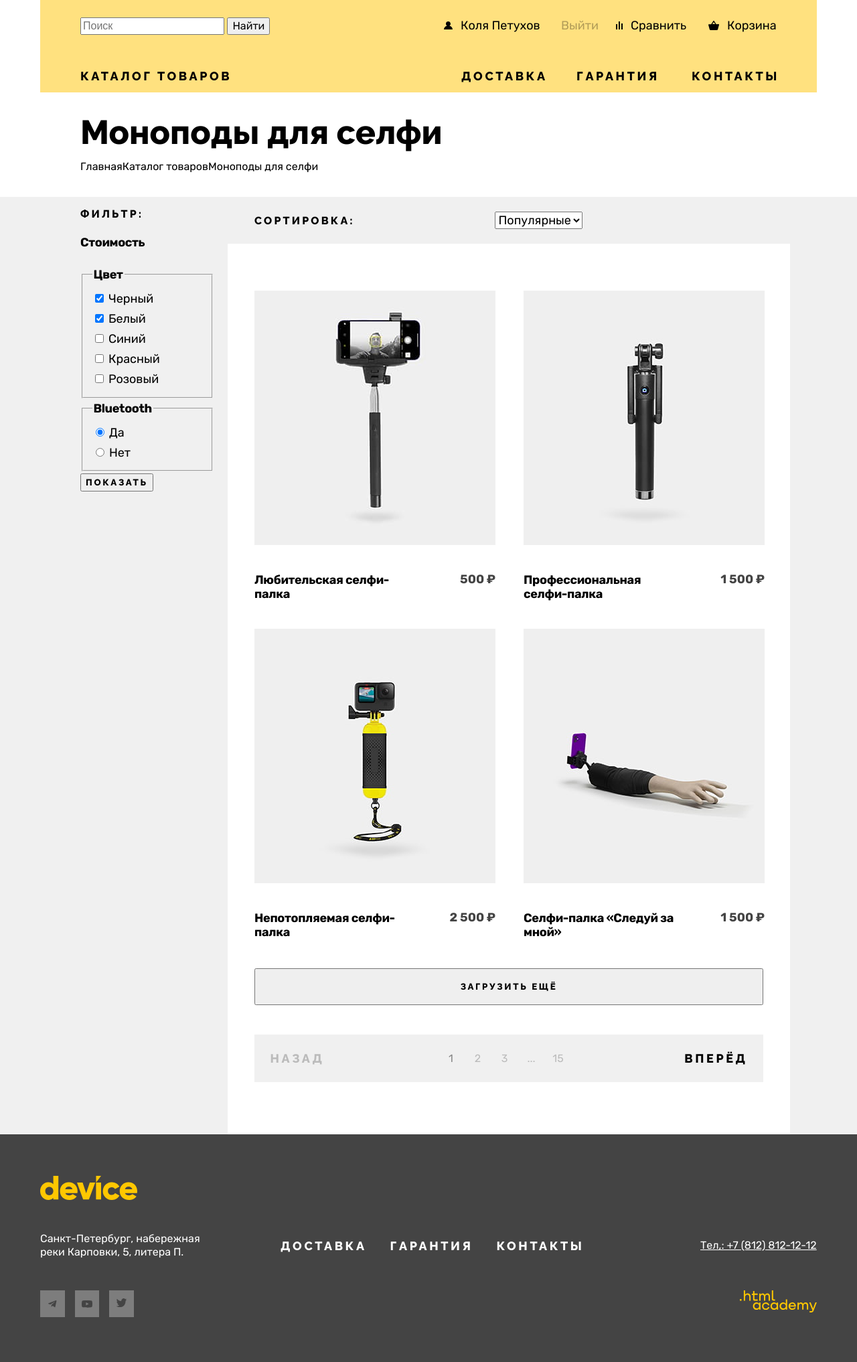
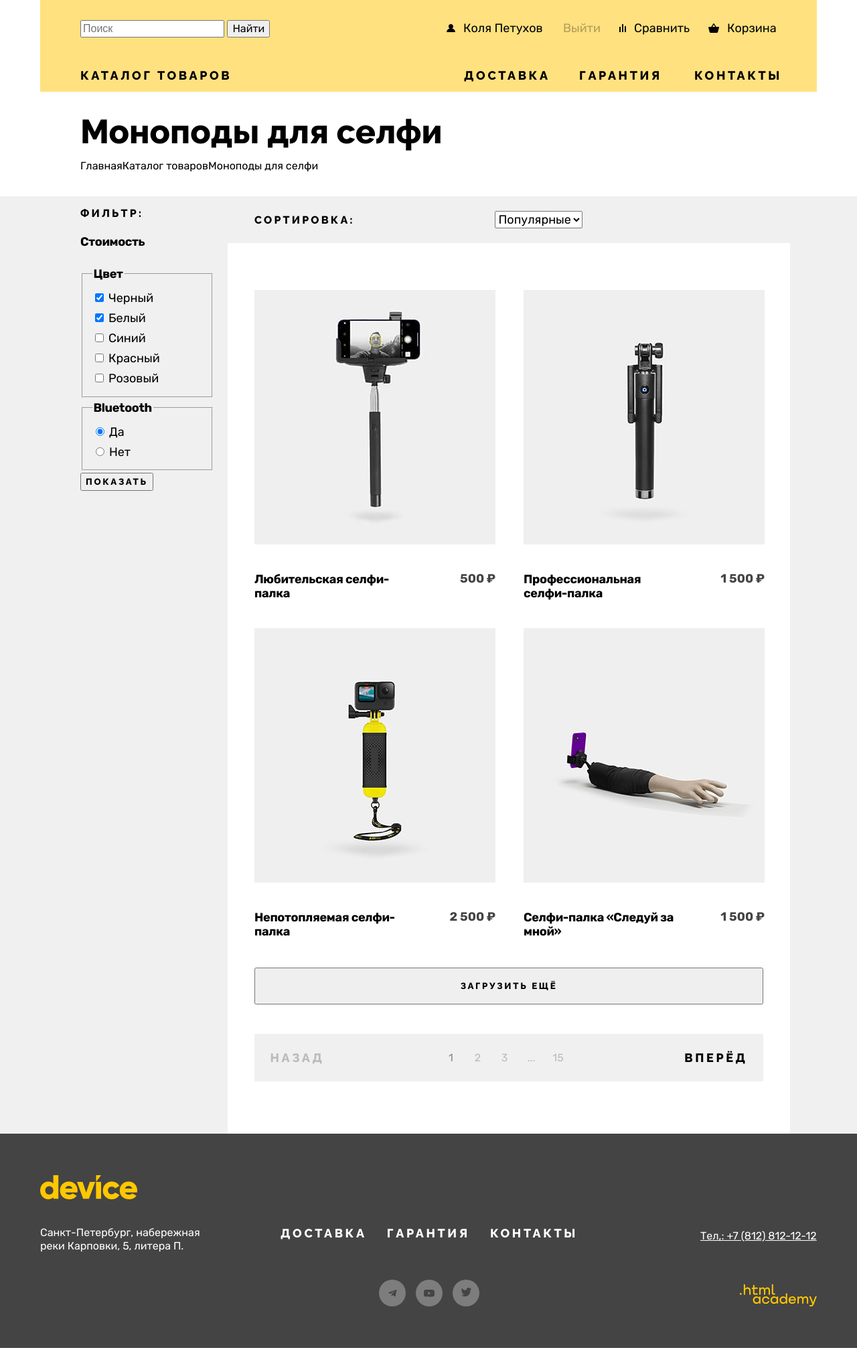
Before and after one commit to mis3rably/1976751-device-35, a plain HTML site: page catalog.html in a window 1280 px wide. Shown: the part 53-2087 px from the top of the page at 67% size. After the commit the page ends 2066 px from the top, so only its background shows below. Drawn offline with Linux system fonts and the light colour scheme.

Commit message:
Изменена реализация хэдера и футера с флексов на гриды

```diff
--- a/catalog.html
+++ b/catalog.html
@@ -12,25 +12,21 @@
 
    <body>
       <div class="main-container">
-         <header class="main-header flex">
-            <div class="main-header-container">
-               <div class="main-header-logo">
+         <header class="main-header">
+            <div class="header-container">
                <h1 class="visually-hidden">Интернет-магазин «Девайс».</h1>
-                  <a href="index.html" class="main-header-logo-link">
+               <a href="#" class="main-header-logo-link">
                   <img src="images/logos/header-logo.svg" width="145" height="36" alt="Логотип «Девайс».">
                </a>
-               </div>
-               <nav class="main-header-navigation">
-                  <ul class="main-header-navigation-list list flex">
-                     <li class="main-header-navigation-item flex">
                <form class="navigation-search-form" action="https://echo.htmlacademy.ru/" method="post">
                   <input type="text" name="search-form" placeholder="Поиск">
                   <button class="search-button" type="submit">Найти</button>
                </form>
-                     </li>
-                     <li class="main-header-navigation-item flex"> <img class="main-header-navigation-link-login-icon"
-                           src="images/login.svg" alt="" width="13" height="12"><a href="#"
-                           class="main-header-navigation-link">Коля Петухов</a> <a
+               <nav class="main-header-navigation">
+                  <ul class="main-header-navigation-list list flex">
+                     <li class="main-header-navigation-item main-header-navigation-item-login flex"> <img
+                           class="main-header-navigation-link-login-icon" src="images/login.svg" alt="" width="13"
+                           height="12"><a href="#" class="main-header-navigation-link">Коля Петухов</a> <a
                            class="main-header-navigation-link log-out">Выйти</a></li>
                      <li class="main-header-navigation-item flex"> <img
                            class="main-header-navigation-link-login-compare-icon" src="images/compare.svg" alt=""
@@ -41,9 +37,12 @@
                      </li>
                   </ul>
                </nav>
+               <div class="main-header-navigation-menu-catalog flex">
+                  <a href="catalog.html" class="main-header-page-navigation-link">
+                     Каталог товаров
+                  </a>
+               </div>
                <nav class="main-header-page-navigation flex">
-                  <div class="main-header-page-navigation-item-catalog flex"><a href="catalog.html"
-                        class="main-header-page-navigation-link">Каталог товаров</a></div>
                   <ul class="main-header-page-navigation-list flex">
                      <li class="main-header-page-navigation-item"><a href="#"
                            class="main-header-page-navigation-link">Доставка</a></li>
@@ -223,23 +222,21 @@
             </section>
          </main>
          <footer class="main-footer">
-            <div class="footer-container flex">
-               <a href="index.html" class="main-footer-logo-link">
+            <div class="footer-container">
                <img src="images/logos/footer-logo.svg" alt="Логотип сайта в подвале страницы." class="footer-logo"
                   width="145" height="36">
-               </a>
-               <nav class="footer-navigation-address-links flex">
                <address class="main-footer-address">Санкт-Петербург, набережная
                   реки Карповки, 5, литера П.
                </address>
+               <nav class="footer-navigation-address-links">
                   <ul class="main-footer-list list flex">
                      <li class="main-footer-list-item">Доставка</li>
                      <li class="main-footer-list-item">Гарантия</li>
                      <li class="main-footer-list-item">Контакты</li>
                   </ul>
+               </nav>
                <address class="main-footer-phone-number"><a href="tel:+78128121212">Тел,: +7 (812) 812-12-12</a>
                </address>
-               </nav>
                <nav class="main-footer-social-links flex">
                   <ul class="social-links-list list flex">
                      <li class="social-links-list-item flex">
@@ -258,9 +255,9 @@
                               class="social-links-list-item-img" width="15" height="14"></a>
                      </li>
                   </ul>
+               </nav>
                <a href="https://htmlacademy.ru/" class="htmlacademy-logo-link"><img class="htmlacademy-logo"
                      src="images/logos/htmlacademy-logo.svg" alt="Логотип HTMLAcademy." width="115" height="33"></a>
-               </nav>
             </div>
          </footer>
       </div>
--- a/styles/styles.css
+++ b/styles/styles.css
@@ -54,7 +54,16 @@ body {
 }
 
 .main-header {
-	background-color: #FFE17F;
+	width: 1160px;
+	margin: 20px auto 0;
+	background-image: linear-gradient(180deg, #fff 20px, #FFE17F 20px);
+}
+
+.header-container {
+	display: grid;
+	grid-template-columns: 517px 497px;
+	gap: 30px;
+	padding: 0 60px;
 }
 
 .navigation-search-form input {
@@ -89,6 +98,13 @@ body {
 .main-header-page-navigation-link {
 	text-decoration: none;
 	color: #000000;
+	font-family: "Raleway", sans-serif;
+	font-style: normal;
+	font-weight: 800;
+	font-size: 18px;
+	line-height: 21px;
+	letter-spacing: 0.2em;
+	text-transform: uppercase;
 }
 
 .title {
@@ -235,6 +251,7 @@ body {
 	line-height: 20px;
 	font-style: normal;
 	width: 239px;
+	grid-column: 1 / 2;
 }
 
 .main-footer-list-item {
@@ -348,12 +365,14 @@ body {
 .footer-container {
 	width: 1160px;
 	margin: 0 auto;
-	flex-direction: column;
-	flex-grow: 1;
+	padding: 62px 0;
+	display: grid;
+	gap: 40px 119px;
+	grid-template-columns: 240px 444px 238px;
 }
 
 .footer-logo {
-	margin-top: 62px;
+	grid-column: 1 / 2;
 }
 
 .footer-navigation-item-address {
@@ -409,9 +428,8 @@ body {
 }
 
 .nuances {
-	margin-top: 70px;
-	padding: 73px 0 0;
-	height: 319px;
+	margin-top: 84px;
+	padding: 73px 0 145px;
 	background-image: linear-gradient(180deg, #FFFFFF 102px, #F0F0F0 102px 113px);
 }
 
@@ -511,15 +529,9 @@ body {
 	margin-left: 40px;
 }
 
-.main-header {
-	width: 1160px;
-	margin: 40px auto 0;
-	flex-direction: column;
-}
-
 .main-header-logo-link {
 	text-decoration: none;
-	margin-top: -20px;
+	justify-self: start;
 }
 
 .main-header-logo {
@@ -530,30 +542,27 @@ body {
 	flex-wrap: wrap;
 }
 
+.main-header-navigation-item-login {
+	width: 230px;
+}
+
 .main-header-container {
 	padding: 0 60px;
 	min-width: 1160px;
 	box-sizing: border-box;
 }
 
-.main-header-navigation-item:nth-child(2) {
-	margin: 0 26px;
-	width: 231px;
-}
-
-.main-header-navigation-item:last-child {
-	margin-left: 33px;
-}
-
 .navigation-search-form {
 	width: 517px;
+	grid-column: 1 / 2;
 }
 
 .main-header-page-navigation-list {
-	justify-content: space-between;
 	align-items: center;
+	flex-wrap: wrap;
 	padding: 0;
 	margin: 0;
+	gap: 10px 45px;
 }
 
 .main-header-navigation-item:nth-child(3) {
@@ -625,14 +634,9 @@ body {
 	margin: 0 40px 78px;
 }
 
-.main-header-navigation {
-	margin-top: 26px;
-	height: 40px;
-}
-
 .main-header-page-navigation {
-	margin-top: 25px;
-	flex-wrap: wrap;
+	justify-content: flex-end;
+	align-self: center;
 }
 
 .main-header-navigation-item {
@@ -651,10 +655,6 @@ body {
 	width: 293px;
 	height: 50px;
 	align-items: center;
-}
-
-.main-header-page-navigation-item:not(:last-child) {
-	margin-right: 45px;
 }
 
 .product-feature {
@@ -744,16 +744,9 @@ body {
 	padding-bottom: 62px;
 }
 
-.main-footer-list {
-	margin-left: 120px;
-}
-
-.main-footer-list-item:not(:first-child) {
-	margin-left: 35px;
-}
-
 .social-links-list-item {
 	background-color: rgba(255, 255, 255, 0.3);
+	border-radius: 50%;
 	width: 40px;
 	height: 40px;
 	justify-content: center;
@@ -761,25 +754,26 @@ body {
 }
 
 .social-links-list {
-	width: 140px;
-}
-
-.social-links-list-item:not(:last-child) {
-	margin-right: 15px;
+	width: 150px;
+	gap: 15px;
 }
 
 .htmlacademy-logo-link {
-	display: block;
+	display: flex;
+	align-items: flex-end;
+	justify-self: end;
 }
 
 .footer-navigation-address-links {
-	margin-top: 39px;
 	align-items: center;
+	grid-column: 2 / 3;
+	align-self: start;
 }
 
 .main-footer-social-links {
-	margin: 47px 0 65px;
-	justify-content: space-between;
+	grid-column: 2 / 3;
+	justify-content: space-around;
+	align-self: end;
 }
 
 .about-link-container,
@@ -875,3 +869,16 @@ body {
 .catalog-main {
 	flex-grow: 1;
 }
+
+.main-header-navigation-list {
+	gap: 10px 28px;
+}
+
+.main-header-navigation-menu-catalog {
+	height: 50px;
+	align-items: center;
+}
+
+.main-footer-list {
+	justify-content: space-between;
+}
```
Also changed, not shown: index.html (+16 -17 lines). Lines whose indentation alone changed are shown as unchanged.
